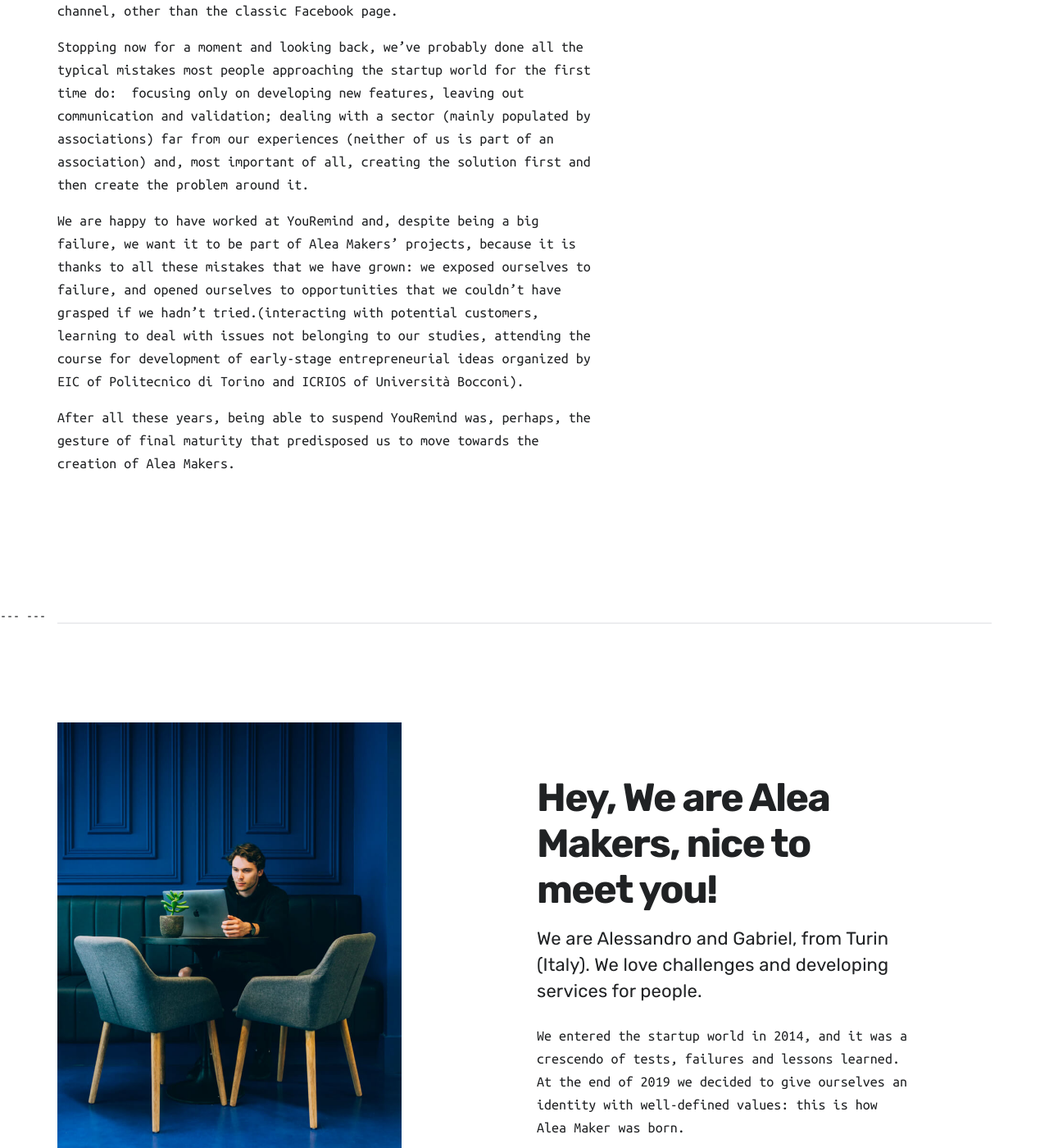
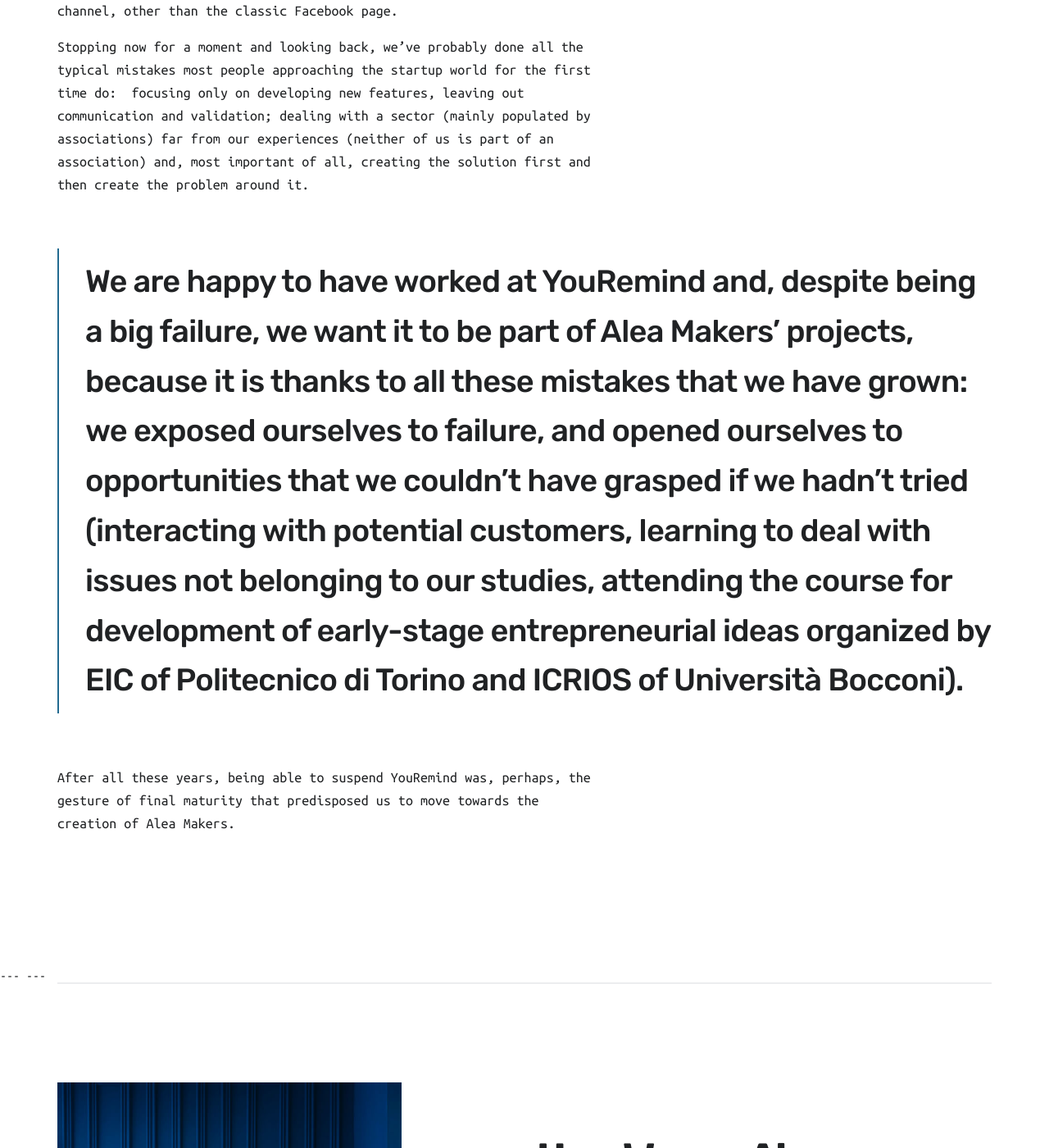
Before and after one commit to alea-git/alea-git.github.io, a Jekyll site: the page built from _projects/mobile-app-1.md, in a window 1280 px wide and 1400 px high, scrolled down 2439 px. Shown: the whole window at 82% size. Built offline with Jekyll 4.4.1, drawn with Linux system fonts in a browser that asks for light colours; nearby versions of some CDN libraries.

```diff
--- a/_projects/mobile-app-1.md
+++ b/_projects/mobile-app-1.md
@@ -29,7 +29,7 @@ Even though the project was born in 2015, we can say that we started to work on
 
 Stopping now for a moment and looking back, we've probably done all the typical mistakes most people approaching the startup world for the first time do: &nbsp;focusing only on developing new features, leaving out communication and validation; dealing with a sector (mainly populated by associations) far from our experiences (neither of us is part of an association) and, most important of all, creating the solution first and then create the problem around it.
 
-We are happy to have worked at YouRemind and, despite being a big failure, we want it to be part of Alea Makers' projects, because it is thanks to all these mistakes that we have grown: we exposed ourselves to failure, and opened ourselves to opportunities that we couldn't have grasped if we hadn't tried.(interacting with potential customers, learning to deal with issues not belonging to our studies, attending the course for development of early-stage entrepreneurial ideas organized by EIC of Politecnico di Torino and ICRIOS of Universit&agrave; Bocconi).
+> We are happy to have worked at YouRemind and, despite being a big failure, we want it to be part of Alea Makers' projects, because it is thanks to all these mistakes that we have grown: we exposed ourselves to failure, and opened ourselves to opportunities that we couldn't have grasped if we hadn't tried (interacting with potential customers, learning to deal with issues not belonging to our studies, attending the course for development of early-stage entrepreneurial ideas organized by EIC of Politecnico di Torino and ICRIOS of Universit&agrave; Bocconi).
 
 After all these years, being able to suspend YouRemind was, perhaps, the gesture of final maturity that predisposed us to move towards the creation of Alea Makers.
 
```
